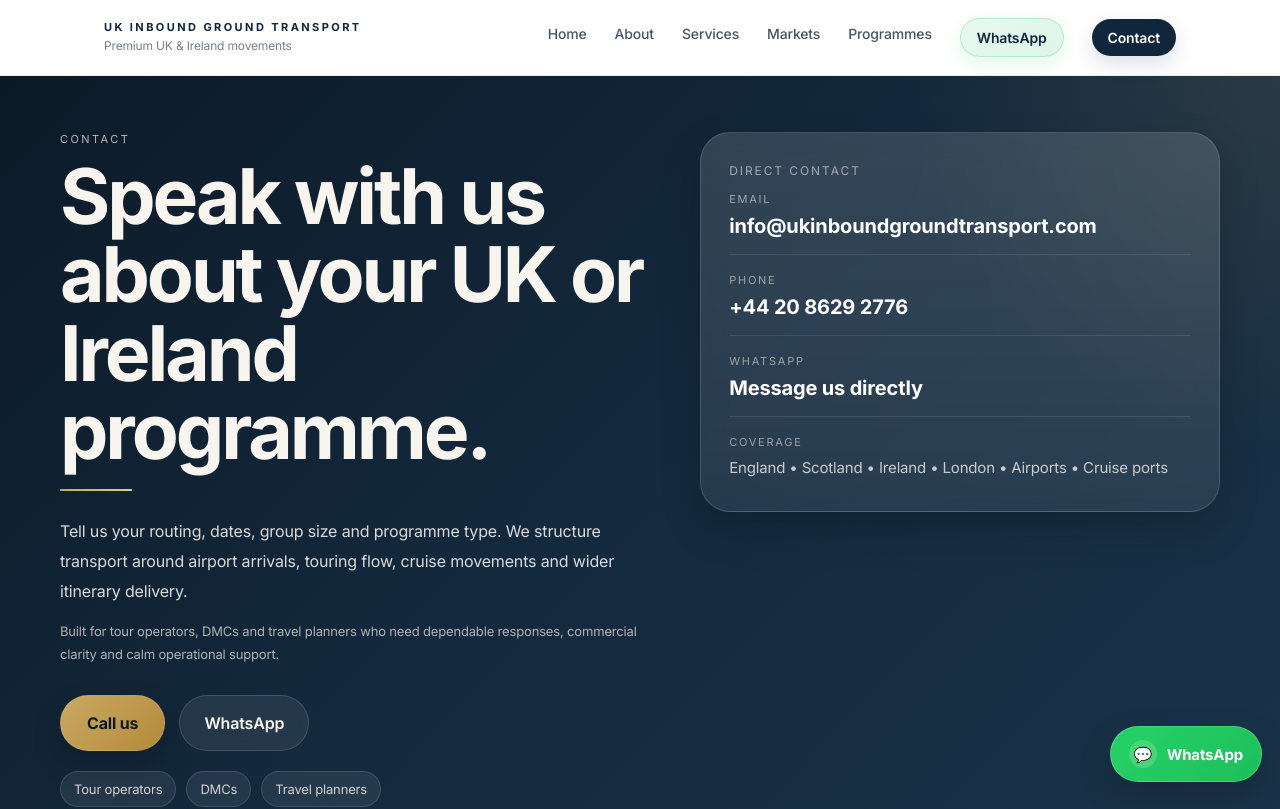
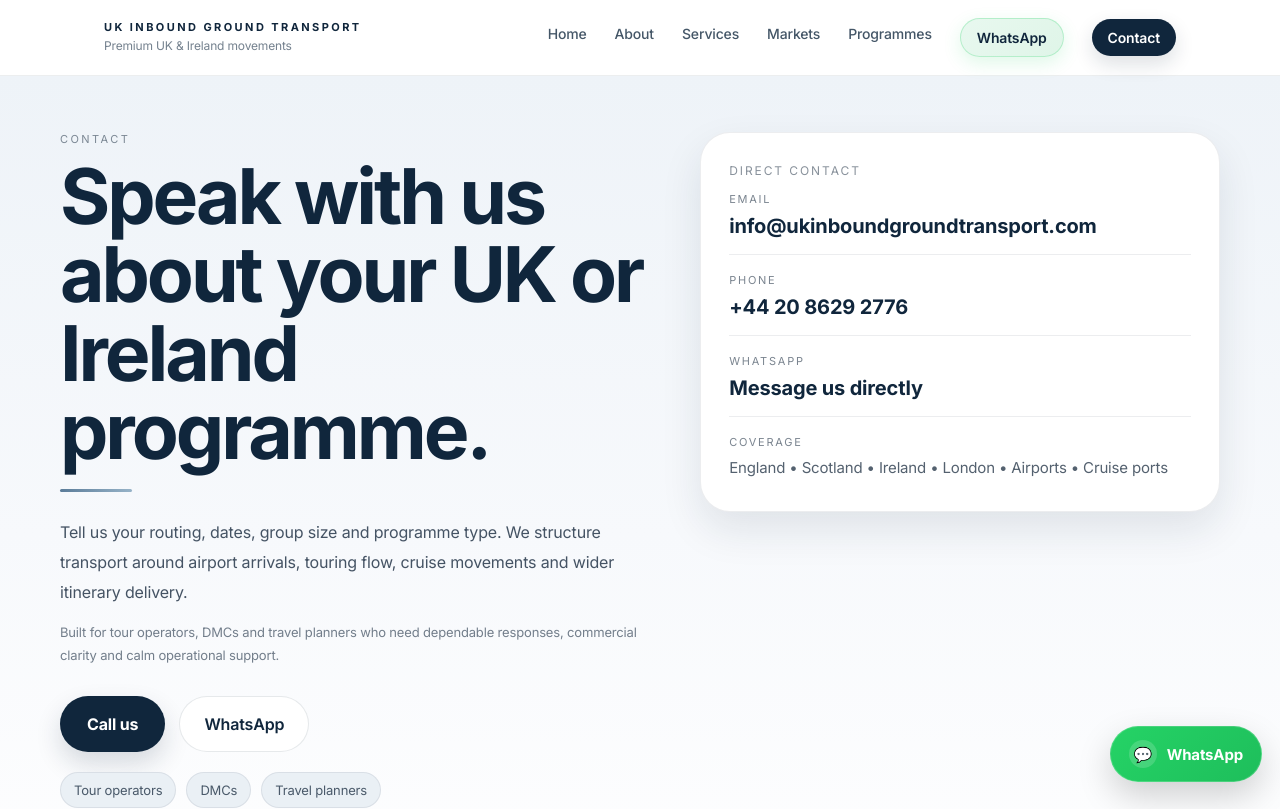
Before and after one commit to kandiahtk-crypto/Project-, a Next.js app: page /contact in a window 1280 px wide. Shown: the top 809 px of the page. Built offline with nearby package versions, Linux system fonts and the light colour scheme.

Commit message:
Refactor contact page styles and structure

```diff
--- a/src/app/contact/page.tsx
+++ b/src/app/contact/page.tsx
@@ -93,7 +93,7 @@ export default function ContactPage() {
                   href="https://wa.me/447957776778?text=Hello%20UK%20Inbound%20Ground%20Transport%20%E2%80%94%20I%20need%20help%20with%20a%20movement."
                   target="_blank"
                   rel="noopener noreferrer"
-                  style={secondaryLink}
+                  style={secondaryButton}
                 >
                   WhatsApp
                 </a>
@@ -106,42 +106,42 @@ export default function ContactPage() {
               </div>
             </div>
 
-            <div style={contactPanel}>
-              <p style={panelEyebrowOnDark}>Direct contact</p>
+            <div style={contactPanel} className="premium-card">
+              <p style={panelEyebrow}>Direct contact</p>
 
               <div style={contactStack}>
-                <div style={contactItemOnDark}>
-                  <p style={contactLabelOnDark}>Email</p>
+                <div style={contactItem}>
+                  <p style={contactLabel}>Email</p>
                   <a
                     href="mailto:info@ukinboundgroundtransport.com"
-                    style={contactValueOnDark}
+                    style={contactValue}
                   >
                     info@ukinboundgroundtransport.com
                   </a>
                 </div>
 
-                <div style={contactItemOnDark}>
-                  <p style={contactLabelOnDark}>Phone</p>
-                  <a href="tel:+442086292776" style={contactValueOnDark}>
+                <div style={contactItem}>
+                  <p style={contactLabel}>Phone</p>
+                  <a href="tel:+442086292776" style={contactValue}>
                     +44 20 8629 2776
                   </a>
                 </div>
 
-                <div style={contactItemOnDark}>
-                  <p style={contactLabelOnDark}>WhatsApp</p>
+                <div style={contactItem}>
+                  <p style={contactLabel}>WhatsApp</p>
                   <a
                     href="https://wa.me/447957776778?text=Hello%20UK%20Inbound%20Ground%20Transport%20%E2%80%94%20I%20need%20help%20with%20a%20movement."
                     target="_blank"
                     rel="noopener noreferrer"
-                    style={contactValueOnDark}
+                    style={contactValue}
                   >
                     Message us directly
                   </a>
                 </div>
 
-                <div style={contactItemLastOnDark}>
-                  <p style={contactLabelOnDark}>Coverage</p>
-                  <p style={contactMetaOnDark}>
+                <div style={contactItemLast}>
+                  <p style={contactLabel}>Coverage</p>
+                  <p style={contactMeta}>
                     England • Scotland • Ireland • London • Airports • Cruise
                     ports
                   </p>
@@ -181,7 +181,7 @@ export default function ContactPage() {
 
           <div style={cardGrid} className="feature-grid">
             {supportItems.map((item) => (
-              <div key={item} style={supportCard}>
+              <div key={item} style={supportCard} className="premium-card">
                 <div style={cardAccent} />
                 <p style={supportCardText}>{item}</p>
               </div>
@@ -202,8 +202,8 @@ export default function ContactPage() {
                 a clear transport approach aligned to your programme.
               </p>
 
-              <div style={infoPanel}>
-                <p style={panelEyebrow}>Helpful enquiry details</p>
+              <div style={infoPanel} className="premium-card">
+                <p style={panelEyebrowSoft}>Helpful enquiry details</p>
 
                 <div style={lineList}>
                   <div style={lineItem}>Travel dates and duration</div>
@@ -215,7 +215,7 @@ export default function ContactPage() {
               </div>
             </div>
 
-            <div style={formPanel}>
+            <div style={formPanel} className="premium-card">
               <ProgrammeEnquiryForm />
             </div>
           </div>
@@ -279,7 +279,7 @@ export default function ContactPage() {
 }
 
 const pageShell: CSSProperties = {
-  background: "#F6F1E8",
+  background: "#FCFAF6",
 };
 
 const containerWide: CSSProperties = {
@@ -299,27 +299,27 @@ const containerNarrow: CSSProperties = {
 const heroSection: CSSProperties = {
   padding: "56px 0 86px",
   background:
-    "radial-gradient(circle at top right, rgba(201,169,97,0.12), transparent 24%), linear-gradient(135deg, #0C1A27 0%, #13293D 46%, #1B344A 100%)",
+    "linear-gradient(180deg, #EEF3F8 0%, #F7F9FC 52%, #FFFFFF 100%)",
 };
 
 const section: CSSProperties = {
   padding: "108px 0",
-  background: "linear-gradient(180deg, #F6F1E8 0%, #F3EDE4 100%)",
+  background: "linear-gradient(180deg, #FFFFFF 0%, #FCFAF6 100%)",
 };
 
 const sectionSoft: CSSProperties = {
   padding: "96px 0",
-  background: "linear-gradient(180deg, #F0E8DE 0%, #ECE3D7 100%)",
+  background: "linear-gradient(180deg, #F8FAFC 0%, #EEF3F7 100%)",
 };
 
 const sectionSoftAlt: CSSProperties = {
   padding: "96px 0",
-  background: "linear-gradient(180deg, #EEE6DB 0%, #F6F1E8 100%)",
+  background: "linear-gradient(180deg, #F6F8FB 0%, #FFFFFF 100%)",
 };
 
 const ctaSection: CSSProperties = {
   padding: "92px 0 56px",
-  background: "linear-gradient(180deg, #F6F1E8 0%, #EFE7DC 100%)",
+  background: "linear-gradient(180deg, #F6F8FB 0%, #EDF2F6 100%)",
 };
 
 const heroGrid: CSSProperties = {
@@ -349,7 +349,7 @@ const eyebrow: CSSProperties = {
   fontSize: 11,
   letterSpacing: "0.22em",
   textTransform: "uppercase",
-  color: "rgba(248,244,238,0.72)",
+  color: "rgba(18,36,56,0.52)",
 };
 
 const sectionLabel: CSSProperties = {
@@ -357,7 +357,7 @@ const sectionLabel: CSSProperties = {
   fontSize: 11,
   letterSpacing: "0.2em",
   textTransform: "uppercase",
-  color: "rgba(22,33,43,0.54)",
+  color: "rgba(18,36,56,0.54)",
 };
 
 const heroTitle: CSSProperties = {
@@ -368,7 +368,7 @@ const heroTitle: CSSProperties = {
   letterSpacing: "-0.04em",
   fontWeight: 700,
   fontFamily: "var(--font-sans)",
-  color: "#F8F4EE",
+  color: "#10263C",
   wordBreak: "break-word",
 };
 
@@ -380,7 +380,7 @@ const sectionTitle: CSSProperties = {
   letterSpacing: "-0.03em",
   fontWeight: 650,
   fontFamily: "var(--font-sans)",
-  color: "#16212B",
+  color: "#10263C",
   wordBreak: "break-word",
 };
 
@@ -392,17 +392,17 @@ const ctaTitle: CSSProperties = {
   letterSpacing: "-0.03em",
   fontWeight: 650,
   fontFamily: "var(--font-sans)",
-  color: "#16212B",
+  color: "#10263C",
   wordBreak: "break-word",
   textAlign: "center",
 };
 
 const divider: CSSProperties = {
   width: 72,
-  height: 2,
+  height: 3,
   margin: "18px 0 26px",
   borderRadius: 999,
-  background: "linear-gradient(90deg, #C9A961 0%, #E5C98C 100%)",
+  background: "linear-gradient(90deg, #5B7C99 0%, #97B3C8 100%)",
 };
 
 const heroText: CSSProperties = {
@@ -410,7 +410,7 @@ const heroText: CSSProperties = {
   maxWidth: 680,
   fontSize: 16,
   lineHeight: 1.85,
-  color: "rgba(248,244,238,0.88)",
+  color: "rgba(18,36,56,0.78)",
 };
 
 const heroSubText: CSSProperties = {
@@ -418,7 +418,7 @@ const heroSubText: CSSProperties = {
   maxWidth: 620,
   fontSize: 13,
   lineHeight: 1.8,
-  color: "rgba(248,244,238,0.68)",
+  color: "rgba(18,36,56,0.58)",
 };
 
 const sectionText: CSSProperties = {
@@ -426,7 +426,7 @@ const sectionText: CSSProperties = {
   maxWidth: 700,
   fontSize: 17,
   lineHeight: 1.9,
-  color: "rgba(22,33,43,0.76)",
+  color: "rgba(18,36,56,0.76)",
 };
 
 const sectionTextCentered: CSSProperties = {
@@ -434,7 +434,7 @@ const sectionTextCentered: CSSProperties = {
   maxWidth: 700,
   fontSize: 17,
   lineHeight: 1.9,
-  color: "rgba(22,33,43,0.76)",
+  color: "rgba(18,36,56,0.76)",
   textAlign: "center",
 };
 
@@ -462,27 +462,26 @@ const primaryButton: CSSProperties = {
   minHeight: 56,
   padding: "0 26px",
   borderRadius: 999,
-  background: "linear-gradient(135deg, #C9A961 0%, #B58A3B 100%)",
-  color: "#0C1A27",
+  background: "#10263C",
+  color: "#FFFFFF",
   textDecoration: "none",
   fontWeight: 700,
-  border: "1px solid rgba(255,255,255,0.08)",
-  boxShadow: "0 14px 30px rgba(0,0,0,0.18)",
+  border: "1px solid rgba(16,38,60,0.10)",
+  boxShadow: "0 12px 26px rgba(16,38,60,0.16)",
 };
 
-const secondaryLink: CSSProperties = {
+const secondaryButton: CSSProperties = {
   display: "inline-flex",
   alignItems: "center",
   justifyContent: "center",
   minHeight: 56,
   padding: "0 24px",
   borderRadius: 999,
-  background: "rgba(255,255,255,0.08)",
-  color: "#F8F4EE",
+  background: "#FFFFFF",
+  color: "#10263C",
   textDecoration: "none",
   fontWeight: 600,
-  border: "1px solid rgba(255,255,255,0.14)",
-  backdropFilter: "blur(10px)",
+  border: "1px solid rgba(16,38,60,0.10)",
 };
 
 const ctaSecondaryLink: CSSProperties = {
@@ -493,11 +492,11 @@ const ctaSecondaryLink: CSSProperties = {
   padding: "0 24px",
   borderRadius: 999,
   background: "#FFFFFF",
-  color: "#16212B",
+  color: "#10263C",
   textDecoration: "none",
   fontWeight: 600,
-  border: "1px solid rgba(22,33,43,0.10)",
-  boxShadow: "0 10px 24px rgba(22,33,43,0.07)",
+  border: "1px solid rgba(16,38,60,0.10)",
+  boxShadow: "0 10px 24px rgba(16,38,60,0.07)",
 };
 
 const pillRow: CSSProperties = {
@@ -513,20 +512,18 @@ const pill: CSSProperties = {
   minHeight: 36,
   padding: "0 13px",
   borderRadius: 999,
-  background: "rgba(255,255,255,0.08)",
-  border: "1px solid rgba(255,255,255,0.12)",
+  background: "#EAF0F5",
+  border: "1px solid rgba(18,36,56,0.08)",
   fontSize: 13,
-  color: "rgba(248,244,238,0.82)",
+  color: "rgba(18,36,56,0.74)",
 };
 
 const contactPanel: CSSProperties = {
   padding: "30px 28px",
   borderRadius: 30,
-  background:
-    "linear-gradient(180deg, rgba(255,255,255,0.14) 0%, rgba(255,255,255,0.08) 100%)",
-  border: "1px solid rgba(255,255,255,0.14)",
-  boxShadow: "0 18px 40px rgba(0,0,0,0.18)",
-  backdropFilter: "blur(12px)",
+  background: "#FFFFFF",
+  border: "1px solid rgba(18,36,56,0.08)",
+  boxShadow: "0 18px 40px rgba(18,36,56,0.10)",
 };
 
 const panelEyebrow: CSSProperties = {
@@ -534,15 +531,15 @@ const panelEyebrow: CSSProperties = {
   fontSize: 12,
   letterSpacing: "0.16em",
   textTransform: "uppercase",
-  color: "rgba(22,33,43,0.50)",
+  color: "rgba(18,36,56,0.50)",
 };
 
-const panelEyebrowOnDark: CSSProperties = {
+const panelEyebrowSoft: CSSProperties = {
   margin: "0 0 14px",
   fontSize: 12,
   letterSpacing: "0.16em",
   textTransform: "uppercase",
-  color: "rgba(248,244,238,0.58)",
+  color: "rgba(18,36,56,0.50)",
 };
 
 const contactStack: CSSProperties = {
@@ -550,38 +547,38 @@ const contactStack: CSSProperties = {
   gap: 18,
 };
 
-const contactItemOnDark: CSSProperties = {
+const contactItem: CSSProperties = {
   paddingBottom: 14,
-  borderBottom: "1px solid rgba(255,255,255,0.10)",
+  borderBottom: "1px solid rgba(18,36,56,0.08)",
 };
 
-const contactItemLastOnDark: CSSProperties = {
+const contactItemLast: CSSProperties = {
   paddingBottom: 0,
   borderBottom: "none",
 };
 
-const contactLabelOnDark: CSSProperties = {
+const contactLabel: CSSProperties = {
   margin: "0 0 6px",
   fontSize: 11,
   letterSpacing: "0.16em",
   textTransform: "uppercase",
-  color: "rgba(248,244,238,0.56)",
+  color: "rgba(18,36,56,0.56)",
 };
 
-const contactValueOnDark: CSSProperties = {
+const contactValue: CSSProperties = {
   textDecoration: "none",
-  color: "#FFFFFF",
+  color: "#10263C",
   fontSize: 20,
   lineHeight: 1.4,
   fontWeight: 700,
   wordBreak: "break-word",
 };
 
-const contactMetaOnDark: CSSProperties = {
+const contactMeta: CSSProperties = {
   margin: 0,
   fontSize: 15,
   lineHeight: 1.7,
-  color: "rgba(248,244,238,0.78)",
+  color: "rgba(18,36,56,0.72)",
 };
 
 const proofStrip: CSSProperties = {
@@ -597,10 +594,10 @@ const proofItem: CSSProperties = {
   minHeight: 34,
   padding: "0 12px",
   borderRadius: 999,
-  background: "rgba(255,255,255,0.08)",
-  border: "1px solid rgba(255,255,255,0.12)",
+  background: "#E8EEF4",
+  border: "1px solid rgba(18,36,56,0.08)",
   fontSize: 13,
-  color: "rgba(248,244,238,0.80)",
+  color: "rgba(18,36,56,0.76)",
 };
 
 const cardGrid: CSSProperties = {
@@ -613,24 +610,24 @@ const supportCard: CSSProperties = {
   display: "block",
   padding: "30px",
   borderRadius: 26,
-  background: "#FCF9F4",
-  border: "1px solid rgba(22,33,43,0.08)",
-  boxShadow: "0 12px 28px rgba(22,33,43,0.05)",
+  background: "#FFFFFF",
+  border: "1px solid rgba(18,36,56,0.08)",
+  boxShadow: "0 12px 28px rgba(18,36,56,0.05)",
 };
 
 const cardAccent: CSSProperties = {
   width: 48,
-  height: 2,
+  height: 3,
   borderRadius: 999,
   marginBottom: 16,
-  background: "linear-gradient(90deg, #C9A961 0%, #E5C98C 100%)",
+  background: "linear-gradient(90deg, #5B7C99 0%, #97B3C8 100%)",
 };
 
 const supportCardText: CSSProperties = {
   margin: 0,
   fontSize: 18,
   lineHeight: 1.7,
-  color: "#16212B",
+  color: "#10263C",
   fontWeight: 600,
 };
 
@@ -638,9 +635,9 @@ const infoPanel: CSSProperties = {
   marginTop: 30,
   padding: "30px 28px",
   borderRadius: 28,
-  background: "#FBF7F1",
-  border: "1px solid rgba(22,33,43,0.08)",
-  boxShadow: "0 12px 28px rgba(22,33,43,0.05)",
+  background: "#FFFFFF",
+  border: "1px solid rgba(18,36,56,0.08)",
+  boxShadow: "0 12px 28px rgba(18,36,56,0.05)",
 };
 
 const lineList: CSSProperties = {
@@ -650,18 +647,18 @@ const lineList: CSSProperties = {
 
 const lineItem: CSSProperties = {
   paddingBottom: 12,
-  borderBottom: "1px solid rgba(22,33,43,0.08)",
+  borderBottom: "1px solid rgba(18,36,56,0.08)",
   fontSize: 16,
   lineHeight: 1.7,
-  color: "#16212B",
+  color: "#10263C",
 };
 
 const formPanel: CSSProperties = {
   padding: "28px",
   borderRadius: 28,
-  background: "linear-gradient(180deg, #FFFDF9 0%, #F8F2E9 100%)",
-  border: "1px solid rgba(22,33,43,0.10)",
-  boxShadow: "0 16px 34px rgba(22,33,43,0.08)",
+  background: "#FFFFFF",
+  border: "1px solid rgba(18,36,56,0.10)",
+  boxShadow: "0 16px 34px rgba(18,36,56,0.08)",
 };
 
 const linkGrid: CSSProperties = {
@@ -673,9 +670,9 @@ const linkCard: CSSProperties = {
   padding: 16,
   borderRadius: 16,
   background: "#FFFFFF",
-  border: "1px solid rgba(22,33,43,0.10)",
+  border: "1px solid rgba(18,36,56,0.10)",
   textDecoration: "none",
-  color: "#16212B",
+  color: "#10263C",
   fontWeight: 600,
-  boxShadow: "0 8px 20px rgba(22,33,43,0.04)",
+  boxShadow: "0 8px 20px rgba(18,36,56,0.04)",
 };
```
